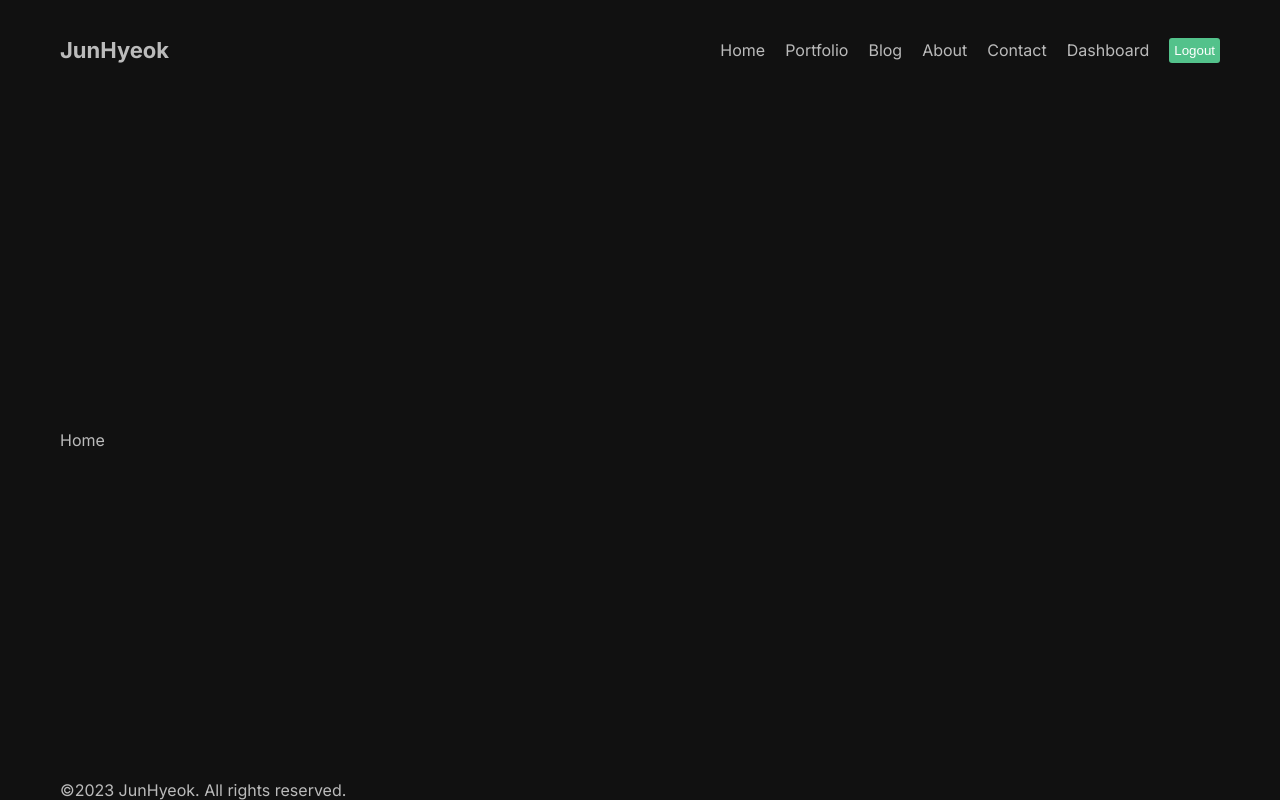
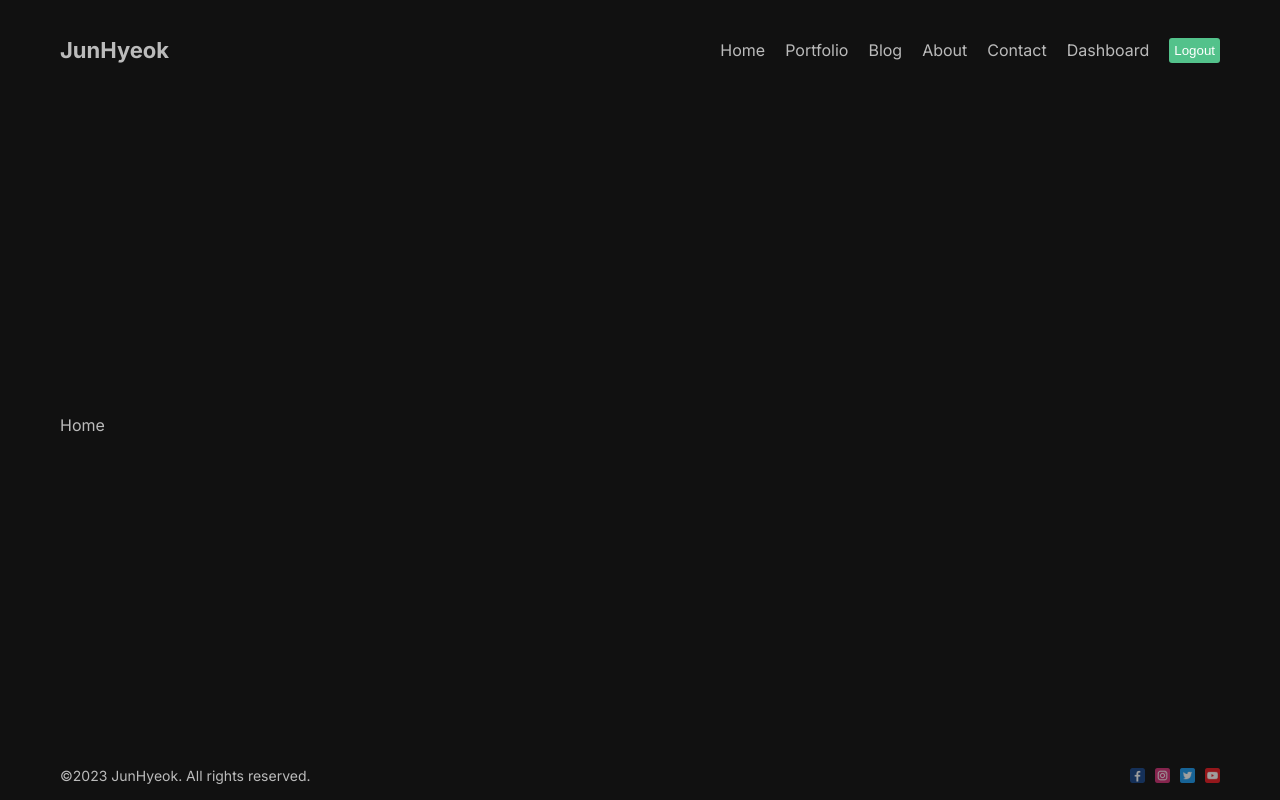
Before and after one commit to Goat95/nextjs-portfolio, a Next.js app: page / in a window 1280 px wide. Built offline with nearby package versions, Linux system fonts and the light colour scheme.

Commit message:
style: add footer style

```diff
--- a/src/components/footer/Footer.jsx
+++ b/src/components/footer/Footer.jsx
@@ -1,10 +1,41 @@
+import Image from "next/image";
+
 import styles from "./footer.module.css";
 
 const Footer = () => {
   return (
-    <div>
+    <div className={styles.container}>
       <div>©2023 JunHyeok. All rights reserved.</div>
-      <div></div>
+      <div className={styles.social}>
+        <Image
+          src="/1.png"
+          width={15}
+          height={15}
+          className={styles.icon}
+          alt="Social Image"
+        />
+        <Image
+          src="/2.png"
+          width={15}
+          height={15}
+          className={styles.icon}
+          alt="Social Image"
+        />
+        <Image
+          src="/3.png"
+          width={15}
+          height={15}
+          className={styles.icon}
+          alt="Social Image"
+        />
+        <Image
+          src="/4.png"
+          width={15}
+          height={15}
+          className={styles.icon}
+          alt="Social Image"
+        />
+      </div>
     </div>
   );
 };
--- a/src/components/footer/footer.module.css
+++ b/src/components/footer/footer.module.css
@@ -0,0 +1,18 @@
+.container {
+  height: 50px;
+  font-size: 14px;
+  display: flex;
+  align-items: center;
+  justify-content: space-between;
+}
+
+.social {
+  display: flex;
+  align-items: center;
+  gap: 10px;
+}
+
+.icon {
+  opacity: 0.6;
+  cursor: pointer;
+}
```
